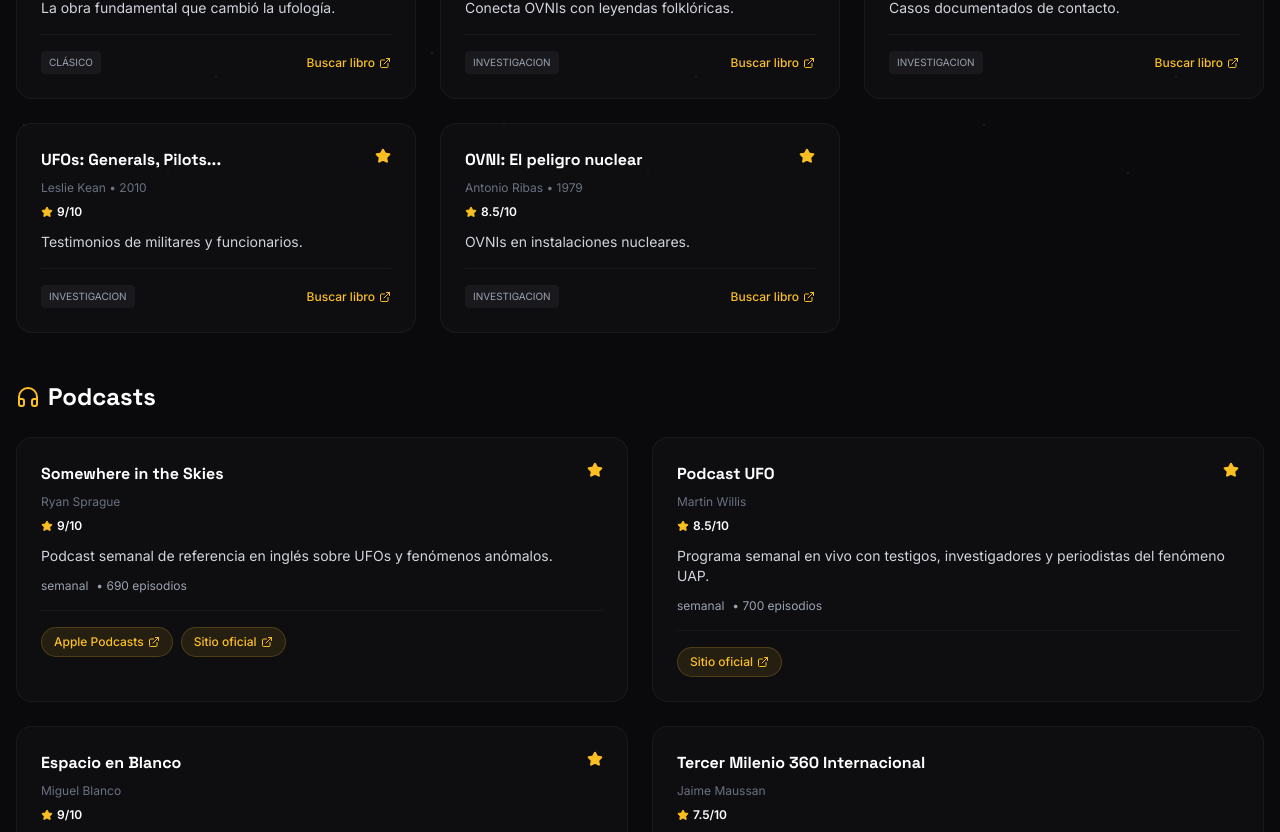
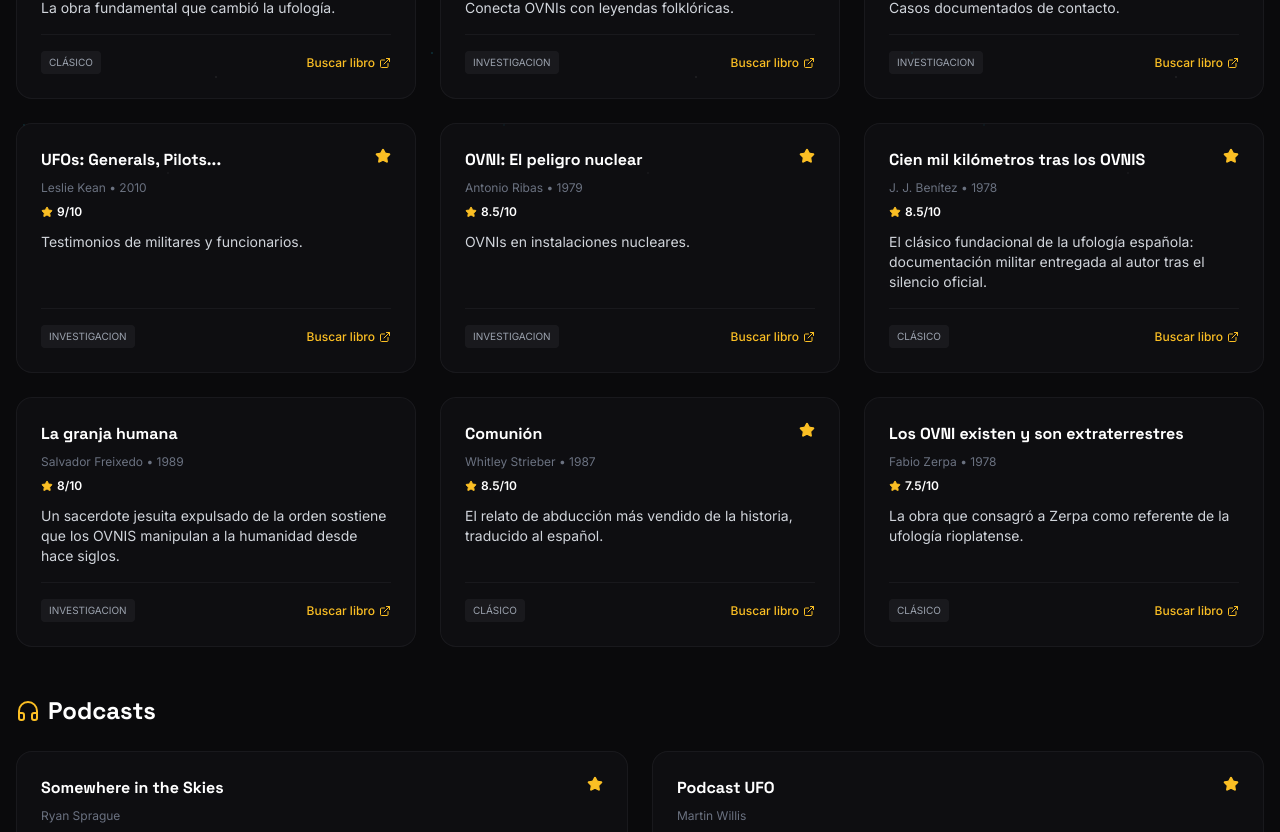
Before and after one commit to fernicher/qwen-ufo, a React (Vite) app: page /biblioteca in a window 1280 px wide. Shown: the part 619-1451 px from the top of the page. Built offline with nearby package versions, Linux system fonts and the light colour scheme; no server answers.

Commit message:
feat: 4 libros clásicos en español/traducidos a la biblioteca

```diff
--- a/src/data/books.ts
+++ b/src/data/books.ts
@@ -4,4 +4,8 @@
   { id: 'dimensions', title: 'Dimensions', authors: ['Jacques Vallée'], year: 1988, language: 'en', description: 'Casos documentados de contacto.', category: 'investigacion', rating: 8.5, essential: true, relatedCases: [], url: 'https://www.google.com/search?tbm=bks&q=Dimensions%20Jacques%20Vallee' },
   { id: 'ufo-generals', title: 'UFOs: Generals, Pilots...', authors: ['Leslie Kean'], year: 2010, language: 'en', description: 'Testimonios de militares y funcionarios.', category: 'investigacion', rating: 9.0, essential: true, relatedCases: ['tic-tac-2004'], url: 'https://www.google.com/search?tbm=bks&q=UFOs%20Generals%20Pilots%20and%20Government%20Officials%20Go%20on%20the%20Record%20Leslie%20Kean' },
   { id: 'ovni-peligro', title: 'OVNI: El peligro nuclear', authors: ['Antonio Ribas'], year: 1979, language: 'es', description: 'OVNIs en instalaciones nucleares.', category: 'investigacion', rating: 8.5, essential: true, relatedCases: [], url: 'https://www.google.com/search?tbm=bks&q=OVNI%20El%20peligro%20nuclear%20Antonio%20Ribas' },
+  { id: 'cien-mil-km', title: 'Cien mil kilómetros tras los OVNIS', authors: ['J. J. Benítez'], year: 1978, language: 'es', description: 'El clásico fundacional de la ufología española: documentación militar entregada al autor tras el silencio oficial.', category: 'clásico', rating: 8.5, essential: true, relatedCases: [], url: 'https://www.google.com/search?tbm=bks&q=Cien%20mil%20kilometros%20tras%20los%20OVNIS%20J.%20J.%20Benitez' },
+  { id: 'granja-humana', title: 'La granja humana', authors: ['Salvador Freixedo'], year: 1989, language: 'es', description: 'Un sacerdote jesuita expulsado de la orden sostiene que los OVNIS manipulan a la humanidad desde hace siglos.', category: 'investigacion', rating: 8.0, essential: false, relatedCases: [], url: 'https://www.google.com/search?tbm=bks&q=La%20granja%20humana%20Salvador%20Freixedo' },
+  { id: 'comunion', title: 'Comunión', authors: ['Whitley Strieber'], year: 1987, language: 'es', description: 'El relato de abducción más vendido de la historia, traducido al español.', category: 'clásico', rating: 8.5, essential: true, relatedCases: [], url: 'https://www.google.com/search?tbm=bks&q=Comunion%20Whitley%20Strieber' },
+  { id: 'ovni-extraterrestres', title: 'Los OVNI existen y son extraterrestres', authors: ['Fabio Zerpa'], year: 1978, language: 'es', description: 'La obra que consagró a Zerpa como referente de la ufología rioplatense.', category: 'clásico', rating: 7.5, essential: false, relatedCases: [], url: 'https://www.google.com/search?tbm=bks&q=Los%20OVNI%20existen%20y%20son%20extraterrestres%20Fabio%20Zerpa' },
 ];
```
Also changed, not shown: 2 other files (tests, documents, lock files or other folders).
